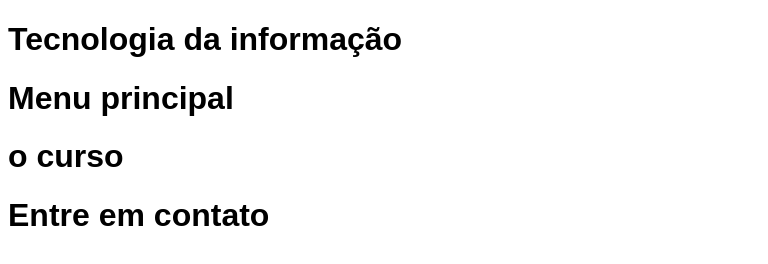
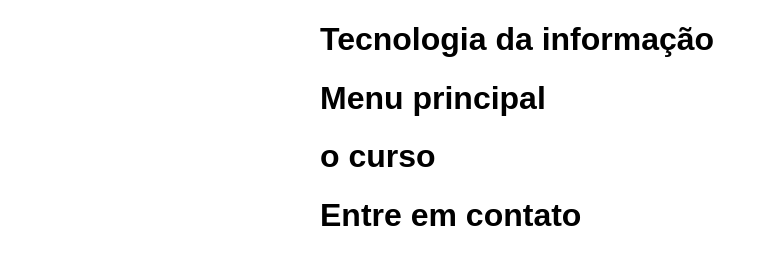
Before and after one commit to EduardoLaurindo/sitetecinfo, a plain HTML site: page index.html in a window 1280 px wide. Shown: the whole page, without its empty margins (0-768 px from the left). Drawn offline with Linux system fonts and the light colour scheme.

Commit message:
inserindo titulo e diminuindo tamanho da pagina

```diff
--- a/estilo.css
+++ b/estilo.css
@@ -5,3 +5,7 @@ h1{
 l1{
     font-family: monospace;
 }
+body{
+    width: 50%;
+    margin: auto;
+}
--- a/index.html
+++ b/index.html
@@ -5,6 +5,7 @@
     <meta charset="UTF-8">
     <meta name="description" content="tecinfo">
     <meta name="keywords" content="Tecnologia da informação">
+    <title>curso tecinfo</title>
 </head>
 <body>
     <H1>Tecnologia da informação</H1>
```
